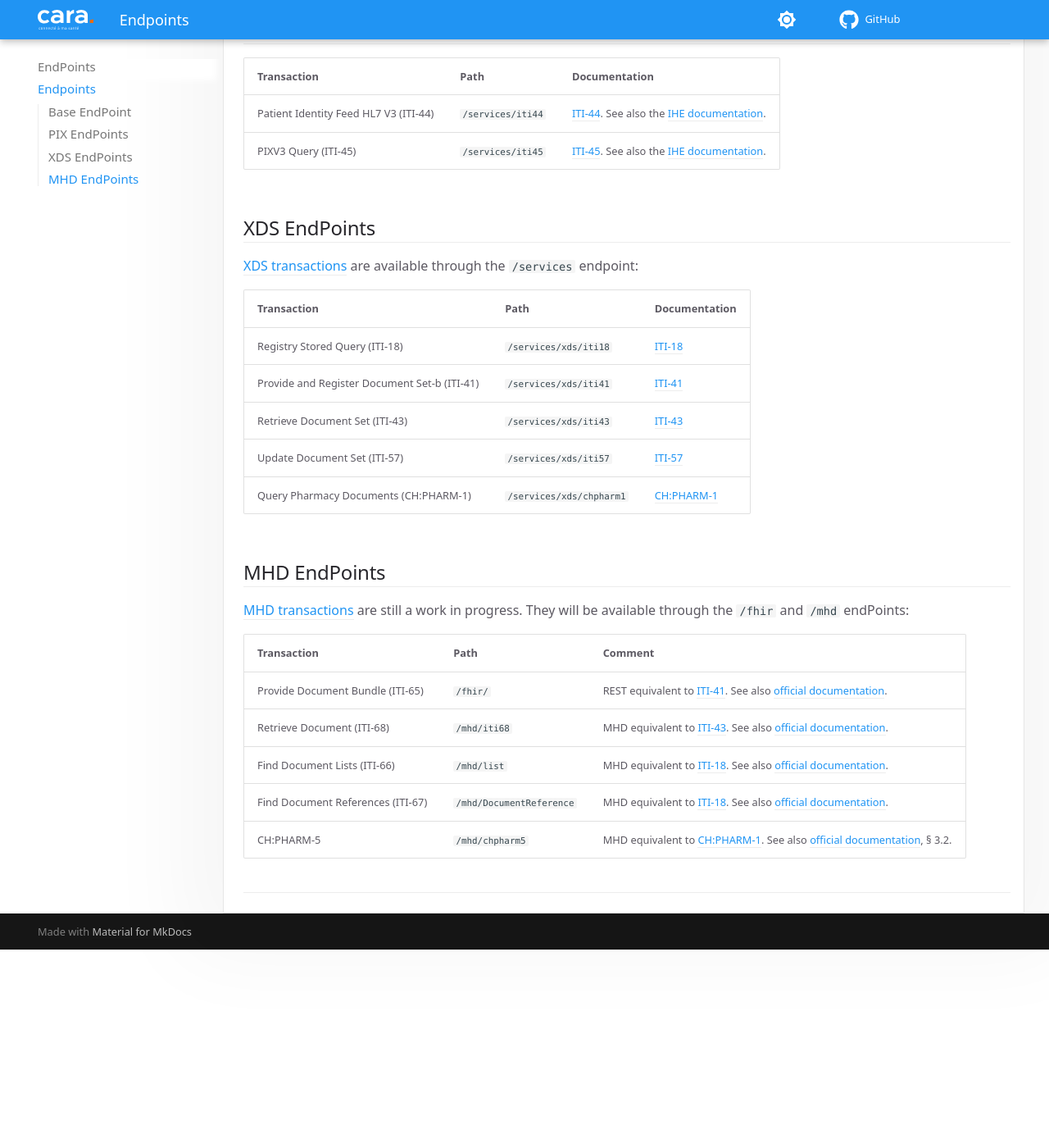
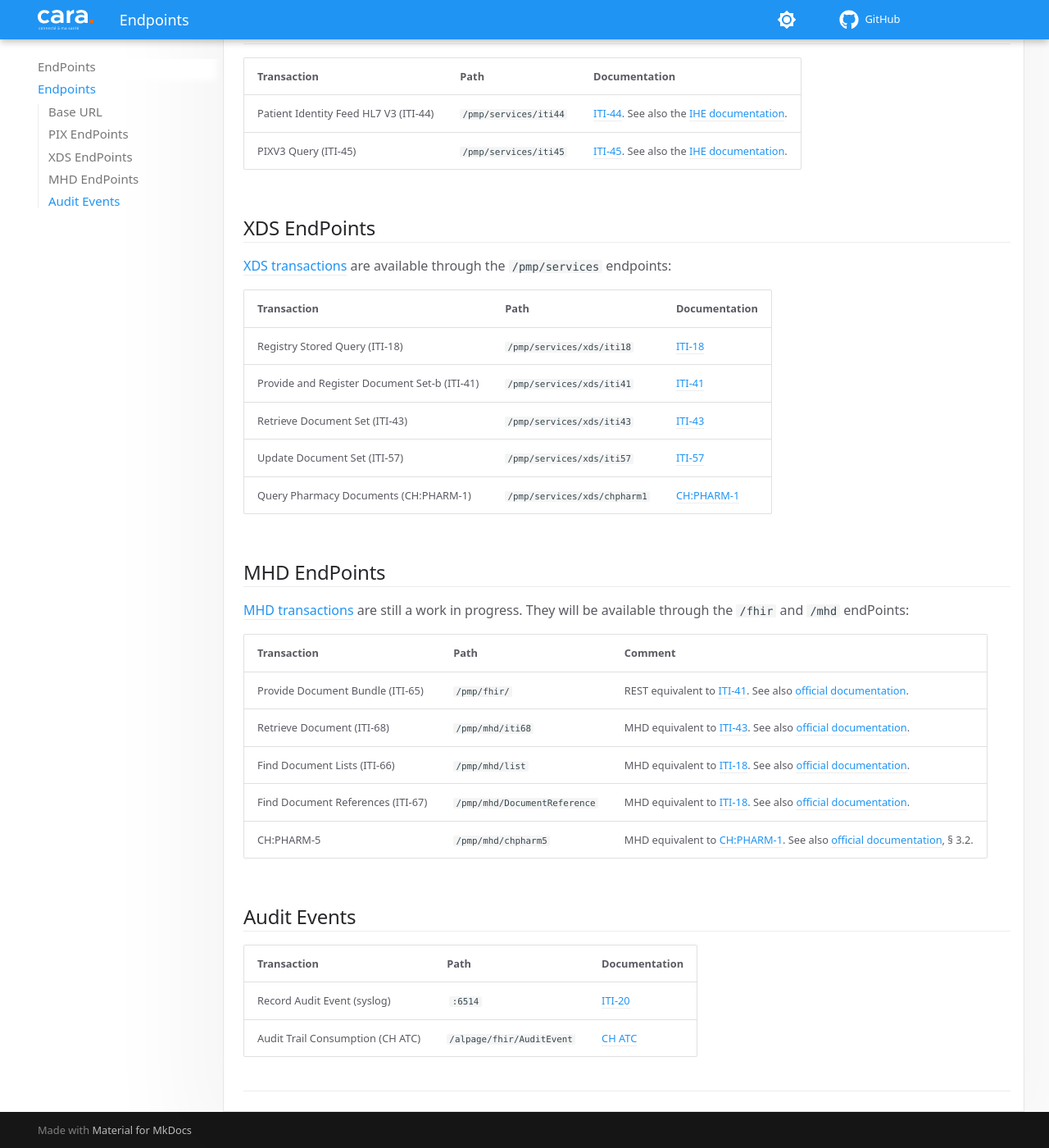
Before and after one commit to CARA-ch/emed-service-guide, an MkDocs documentation site: the page built from docs/endpoints.md, in a window 1280 px wide and 1400 px high, scrolled down 511 px. Shown: the whole window at 82% size. Built offline with MkDocs 1.6.1 and Material for MkDocs 9.7.7, drawn with Linux system fonts in a browser that asks for light colours; comment, search, counter and statistics services are not loaded; before the commit the page ends 1669 px from its top, so only the background shows below that; some of the changed text lies outside the part shown.

Commit message:
[#40] Added remaining descriptions for added transactions

```diff
--- a/docs/endpoints.md
+++ b/docs/endpoints.md
@@ -1,36 +1,42 @@
 # Endpoints
 This page lists the different endpoints available to use the e-medication service.
 
-## Base EndPoint
+## Base URL
 | Environnement | Base URL |
 | --- | --- |
-| Integration | https://ws-pmp-int.cara.ch/pmp |
-| Development | https://ws-pmp-dev.cara.ch/pmp |
+| Integration | https://ws-pmp-int.cara.ch |
+| Development | https://ws-pmp-dev.cara.ch |
 
 ## PIX EndPoints
 | Transaction | Path | Documentation |
 | --- | --- | --- |
-|Patient Identity Feed HL7 V3 (ITI-44)|`/services/iti44`| [ITI-44](transactions/iti44.md). See also the [IHE documentation](https://profiles.ihe.net/ITI/TF/Volume2/ITI-44.html).|
-|PIXV3 Query (ITI-45)|`/services/iti45`| [ITI-45](transactions/iti45.md). See also the [IHE documentation](https://profiles.ihe.net/ITI/TF/Volume2/ITI-45.html).|
+|Patient Identity Feed HL7 V3 (ITI-44)|`/pmp/services/iti44`| [ITI-44](transactions/iti44.md). See also the [IHE documentation](https://profiles.ihe.net/ITI/TF/Volume2/ITI-44.html).|
+|PIXV3 Query (ITI-45)|`/pmp/services/iti45`| [ITI-45](transactions/iti45.md). See also the [IHE documentation](https://profiles.ihe.net/ITI/TF/Volume2/ITI-45.html).|
 
 ## XDS EndPoints
-[XDS transactions](https://profiles.ihe.net/ITI/TF/Volume1/ch-10.html) are available through the `/services` endpoint:
+[XDS transactions](https://profiles.ihe.net/ITI/TF/Volume1/ch-10.html) are available through the `/pmp/services` endpoints:
 
 | Transaction | Path | Documentation |
 | --- | --- | --- |
-|Registry Stored Query (ITI-18)|`/services/xds/iti18`| [ITI-18](transactions/iti18.md)|
-|Provide and Register Document Set-b (ITI-41)|`/services/xds/iti41`| [ITI-41](transactions/iti41.md)|
-|Retrieve Document Set (ITI-43)|`/services/xds/iti43`| [ITI-43](transactions/iti43.md)|
-|Update Document Set (ITI-57)|`/services/xds/iti57`| [ITI-57](transactions/iti57.md)|
-|Query Pharmacy Documents (CH:PHARM-1)|`/services/xds/chpharm1`| [CH:PHARM-1](transactions/chpharm1.md)|
+|Registry Stored Query (ITI-18)|`/pmp/services/xds/iti18`| [ITI-18](transactions/iti18.md)|
+|Provide and Register Document Set-b (ITI-41)|`/pmp/services/xds/iti41`| [ITI-41](transactions/iti41.md)|
+|Retrieve Document Set (ITI-43)|`/pmp/services/xds/iti43`| [ITI-43](transactions/iti43.md)|
+|Update Document Set (ITI-57)|`/pmp/services/xds/iti57`| [ITI-57](transactions/iti57.md)|
+|Query Pharmacy Documents (CH:PHARM-1)|`/pmp/services/xds/chpharm1`| [CH:PHARM-1](transactions/chpharm1.md)|
 
 ## MHD EndPoints
 [MHD transactions](https://profiles.ihe.net/ITI/MHD/index.html) are still a work in progress. They will be available through the `/fhir` and `/mhd` endPoints:
 
 | Transaction | Path | Comment |
 | --- | --- | --- |
-| Provide Document Bundle (ITI-65)|`/fhir/`|REST equivalent to [ITI-41](transactions/iti41.md). See also [official documentation](https://profiles.ihe.net/ITI/MHD/ITI-65.html).|
-| Retrieve Document (ITI-68)|`/mhd/iti68`|MHD equivalent to [ITI-43](transactions/iti43.md). See also [official documentation](https://profiles.ihe.net/ITI/MHD/ITI-68.html).|
-| Find Document Lists (ITI-66)|`/mhd/list`|MHD equivalent to [ITI-18](transactions/iti18.md). See also [official documentation](https://profiles.ihe.net/ITI/MHD/ITI-66.html).|
-| Find Document References (ITI-67)|`/mhd/DocumentReference`|MHD equivalent to [ITI-18](transactions/iti18.md). See also [official documentation](https://profiles.ihe.net/ITI/MHD/ITI-67.html).|
-| CH:PHARM-5|`/mhd/chpharm5`|MHD equivalent to [CH:PHARM-1](transactions/chpharm1.md). See also [official documentation](https://www.ihe.net/uploadedFiles/Documents/Pharmacy/IHE_Pharmacy_Suppl_CMPD.pdf), § 3.2.|
+| Provide Document Bundle (ITI-65)|`/pmp/fhir/`|REST equivalent to [ITI-41](transactions/iti41.md). See also [official documentation](https://profiles.ihe.net/ITI/MHD/ITI-65.html).|
+| Retrieve Document (ITI-68)|`/pmp/mhd/iti68`|MHD equivalent to [ITI-43](transactions/iti43.md). See also [official documentation](https://profiles.ihe.net/ITI/MHD/ITI-68.html).|
+| Find Document Lists (ITI-66)|`/pmp/mhd/list`|MHD equivalent to [ITI-18](transactions/iti18.md). See also [official documentation](https://profiles.ihe.net/ITI/MHD/ITI-66.html).|
+| Find Document References (ITI-67)|`/pmp/mhd/DocumentReference`|MHD equivalent to [ITI-18](transactions/iti18.md). See also [official documentation](https://profiles.ihe.net/ITI/MHD/ITI-67.html).|
+| CH:PHARM-5|`/pmp/mhd/chpharm5`|MHD equivalent to [CH:PHARM-1](transactions/chpharm1.md). See also [official documentation](https://www.ihe.net/uploadedFiles/Documents/Pharmacy/IHE_Pharmacy_Suppl_CMPD.pdf), § 3.2.|
+
+## Audit Events
+| Transaction | Path | Documentation |
+| --- | --- | --- |
+| Record Audit Event (syslog) | `:6514` | [ITI-20](transactions/iti20.md) |
+| Audit Trail Consumption (CH ATC) | `/alpage/fhir/AuditEvent` | [CH ATC](transactions/chatc.md) |
```
Also changed, not shown: docs/index.md (+1 -0 lines), docs/transactions/chatc.md (added, +19 -0 lines), docs/transactions/index.md (+17 -4 lines), docs/transactions/iti20.md (added, +14 -0 lines), docs/transactions/iti44.md (+26 -1 lines), docs/transactions/iti45.md (+18 -1 lines).
